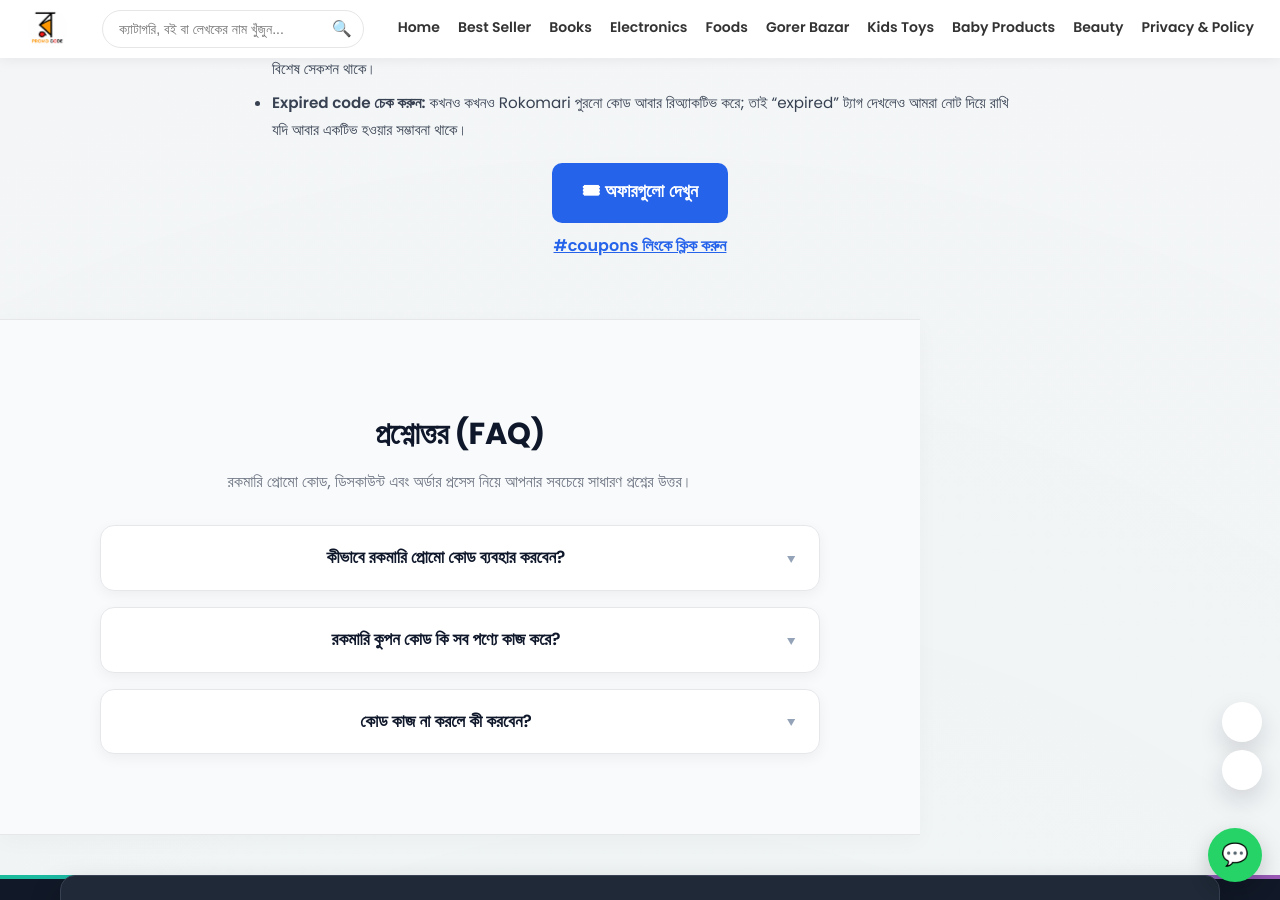
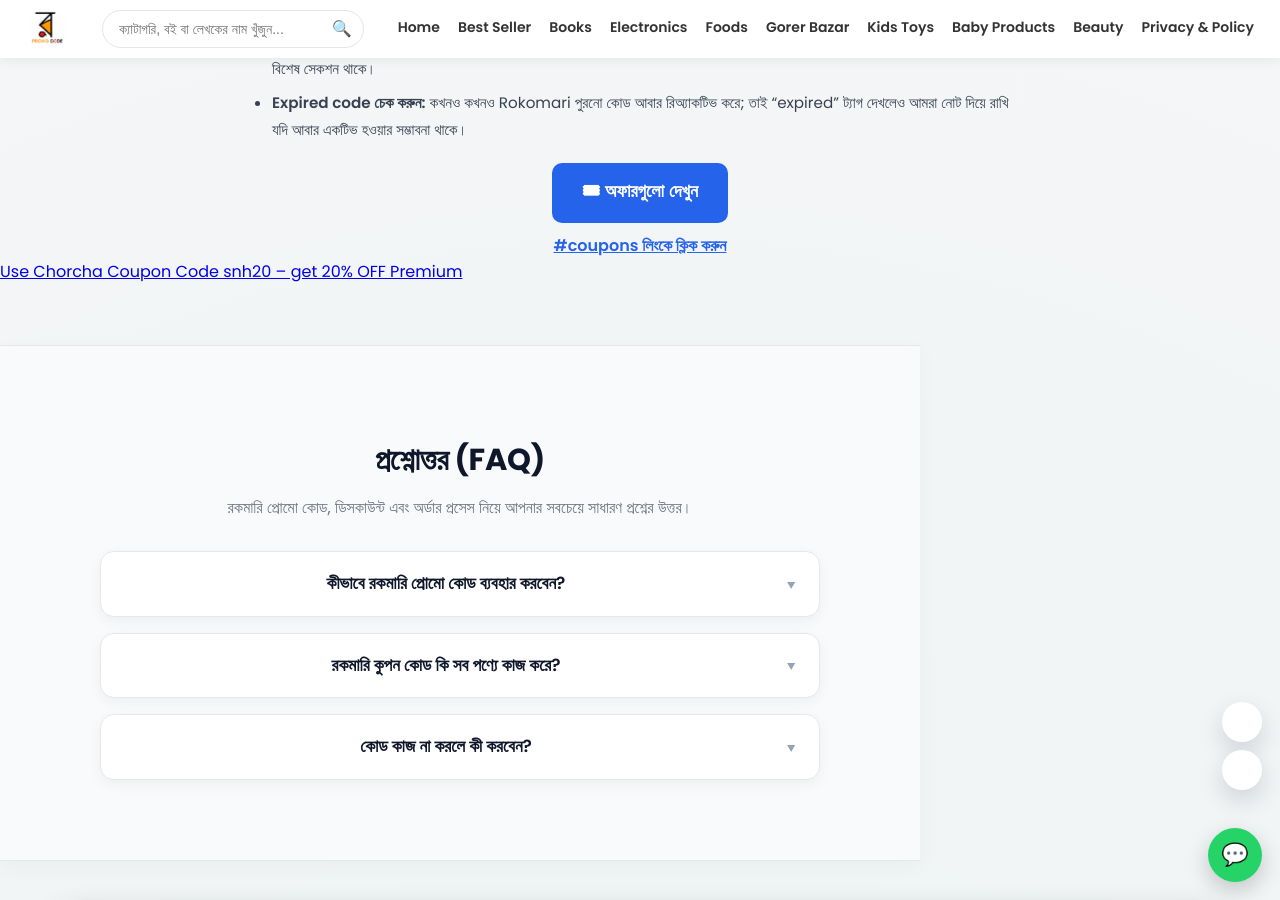
Before and after one commit to RokomariPromoCode/rokomaripromocode.github.io, a Jekyll site: the page built from index.md, in a window 1280 px wide and 900 px high, scrolled down 2068 px. Built offline with Jekyll 4.4.1, drawn with Linux system fonts in a browser that asks for light colours.

Commit message:
Update default.html

```diff
--- a/_layouts/default.html
+++ b/_layouts/default.html
@@ -131,7 +131,7 @@
     {{ content }}
   </main>
     {% include coupons.html %}
-
+<a href="https://chorchacoupon.online/" target="_blank" rel="dofollow">Use Chorcha Coupon Code snh20 – get 20% OFF Premium</a>
   {%- if page.show_faq != false -%}
     {% include faq.html %}
   {%- endif -%}
```
